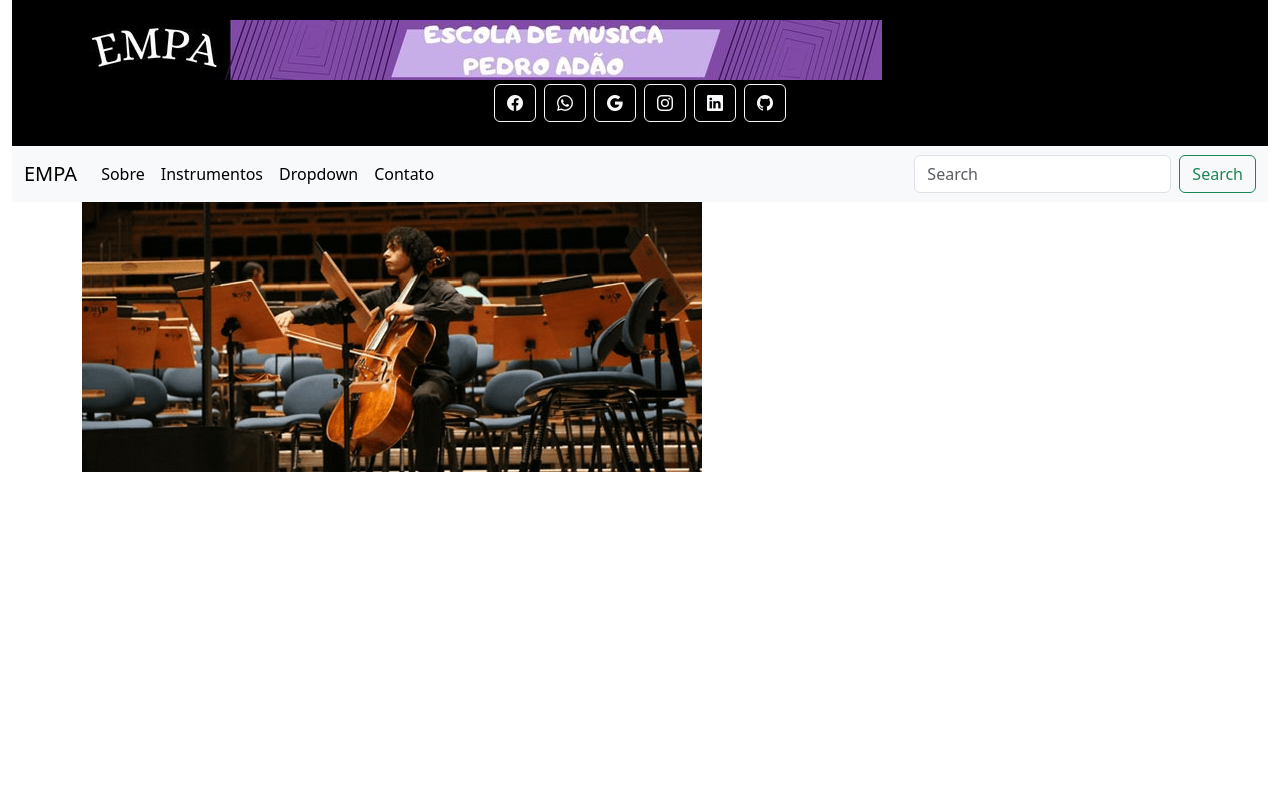
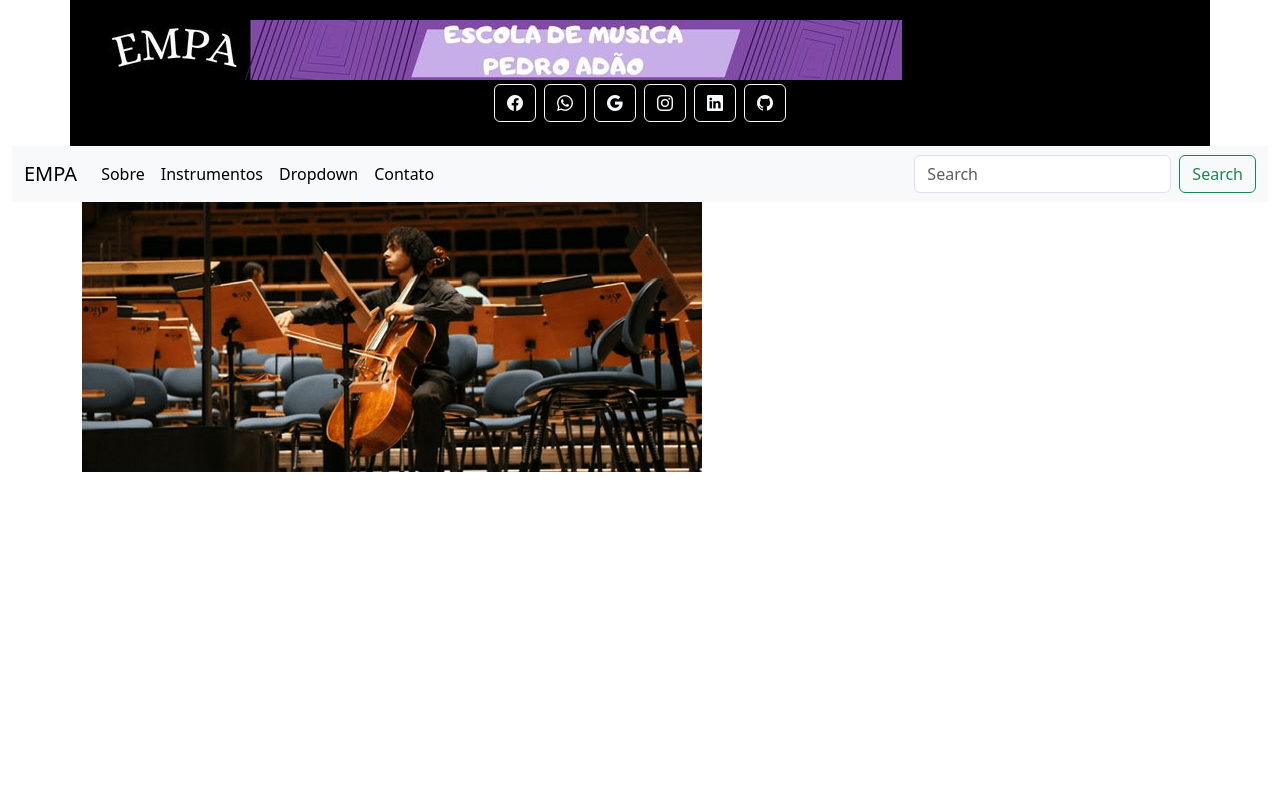
Before and after one commit to robsonrsc/EMPA, an Angular app: page / in a window 1280 px wide. Shown: the top 800 px of the page. Built offline with nearby package versions, Linux system fonts and the light colour scheme.

Commit message:
atualizacao

```diff
--- a/src/app/header/header.component.html
+++ b/src/app/header/header.component.html
@@ -1,4 +1,4 @@
-<div class="top__bar">
+<div class="container top__bar">
 
 
 
```
Also changed, not shown: 3 other files (tests, documents, lock files or other folders).
